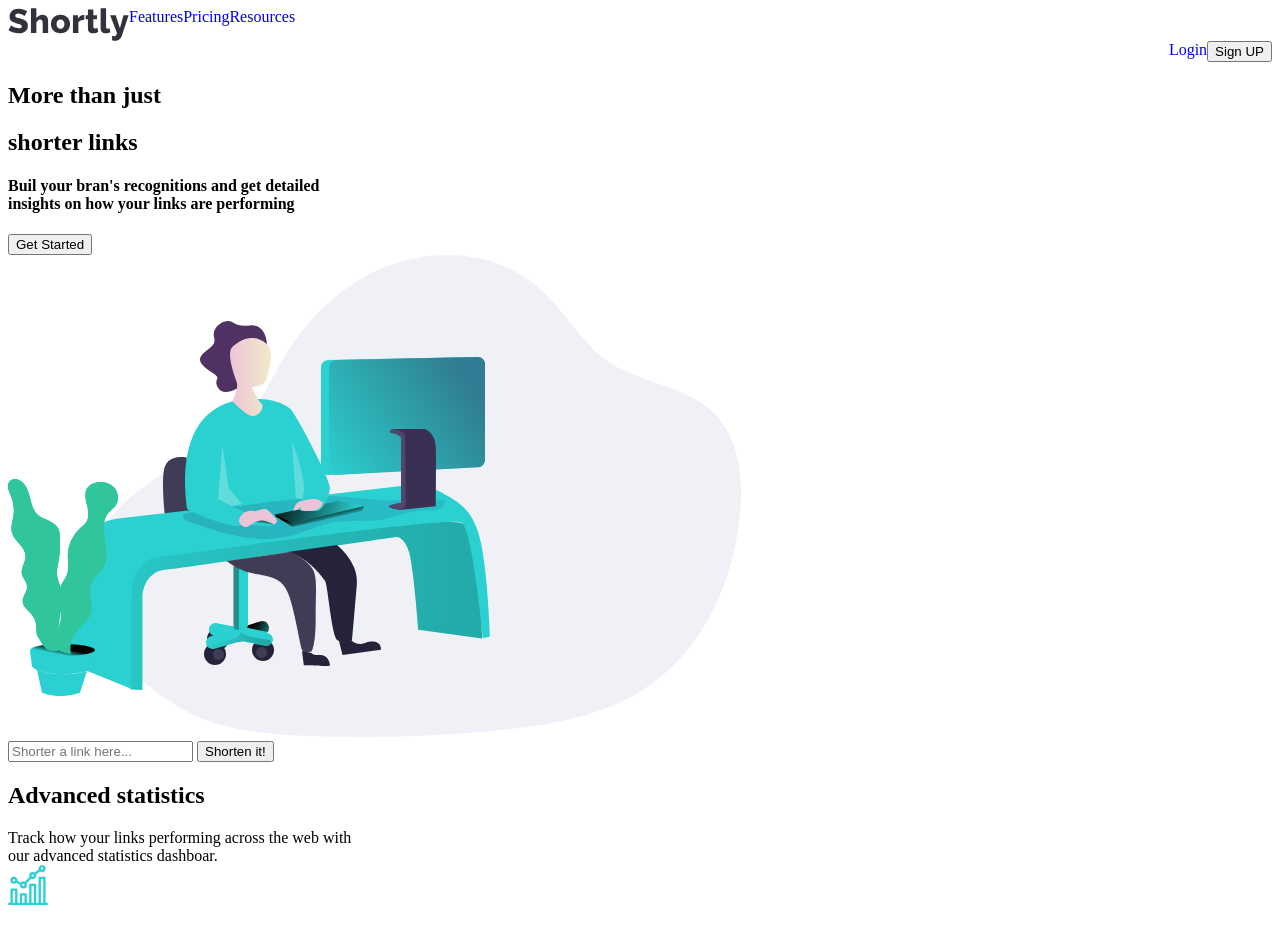
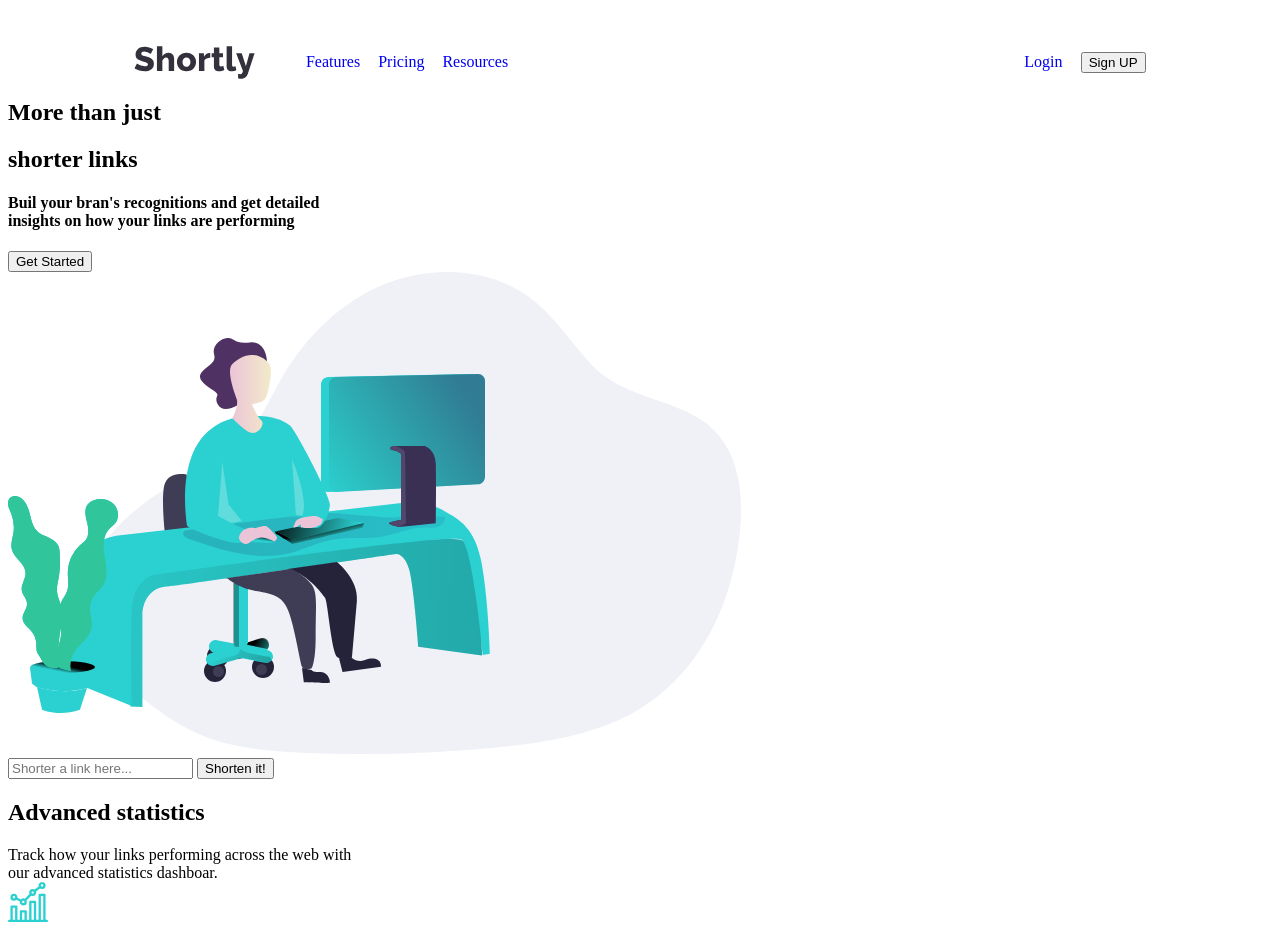
Before and after one commit to pacheco-andres/web-design-challenge, a website: page index.html in a window 1280 px wide. Shown: the top 925 px of the page. Drawn offline with Linux system fonts and the light colour scheme.

Commit message:
Se trabajo en el navbar

```diff
--- a/index.html
+++ b/index.html
@@ -9,16 +9,18 @@
   <link rel="stylesheet" href="styles.css">
 </head>
 <body>
-  <header class="background-first-part">
-    <nav>
-      <div class="row">
+  <header class="row general-padding">
+    <nav class="width-100 navbar">
+      <div class="brand-links-section">
         <img src="images/logo.svg">
-        <a class="custom-links" href="#">Features</a>
-        <a class="custom-links" href="#">Pricing</a>
-        <a class="custom-links" href="#">Resources</a>
+        <div class="links">
+          <a class="link-no-subline" href="#">Features</a>
+          <a class="link-no-subline" href="#">Pricing</a>
+          <a class="link-no-subline" href="#">Resources</a>
+        </div>
       </div>
-      <div class="login-sign-up row">
-        <a class="custom-links" href="#">Login</a>
+      <div class="login-sign-up">
+        <a class="link-no-subline" href="#">Login</a>
         <button>Sign UP</button>
       </div>
     </nav>
--- a/styles.scss
+++ b/styles.scss
@@ -1,46 +1,62 @@
-:root{
-  /* Primary colors */
-  --Cyan: hsl(180, 66%, 49%);
-  --Dark-Violet: hsl(257, 27%, 26%);
-  /* Secondary */
-  --Red: hsl(0, 87%, 67%);
-  /* Neutral */
-  --Gray: hsl(0, 0%, 75%);
-  --Grayish-Violet: hsl(257, 7%, 63%);
-  --Very-Dark-Blue: hsl(255, 11%, 22%);
-  --Vary-Dark-Violet: hsl(260, 8%, 14%);
-}
 
+/* Primary colors */
+$cyan: hsl(180, 66%, 49%);
+$dark-violet: hsl(257, 27%, 26%);
+/* Secondary */
+$red: hsl(0, 87%, 67%);
+/* Neutral */
+$gray: hsl(0, 0%, 75%);
+$grayish-violet: hsl(257, 7%, 63%);
+$very-dark-blue: hsl(255, 11%, 22%);
+$vary-dark-violet: hsl(260, 8%, 14%);
+$athens-gray: #f0f1f6;
 
-.background-first-part {
-  background-color: #ffffff
-}
-
-.background-second-part {
-  background-color: #f0f1f6;
-}
-.custom-links{
-  text-decoration: none;
-}
-
-.margin-top-40 {
-  margin-top: 40px;
-}
-
-.login-sign-up {
-  justify-content: flex-end;
-}
-.margin-left {
-  margin-left: 160px;
-}
-
-.navbar-links {
-  display: flex;
-  justify-content: flex-end;
-  align-items: center;
+.width-100 {
+  width: 100%;
 }
 
 .row {
   display: flex;
   flex-wrap: wrap;
 }
+
+.navbar {
+  display: flex;
+  justify-content: space-between;
+
+  .brand-links-section {
+    width: 50%;
+    display: flex;
+  }
+
+  .links {
+    margin-left: 10%;
+    display: flex;
+    align-items: center;
+    justify-content: space-between;
+    width: 40%;
+
+    .link {
+      text-decoration: none;
+    }
+  }
+}
+
+.link-no-subline {
+  text-decoration: none;
+}
+
+.background-color-athens-gray {
+  background-color: $athens-gray;
+}
+
+.general-padding {
+  padding: 3% 10% 0 10%;
+}
+
+.login-sign-up {
+  display: flex;
+  align-items: center;
+  width: 12%;
+  justify-content: space-between;
+}
```
Also changed, not shown: styles.css, 1 other file.
